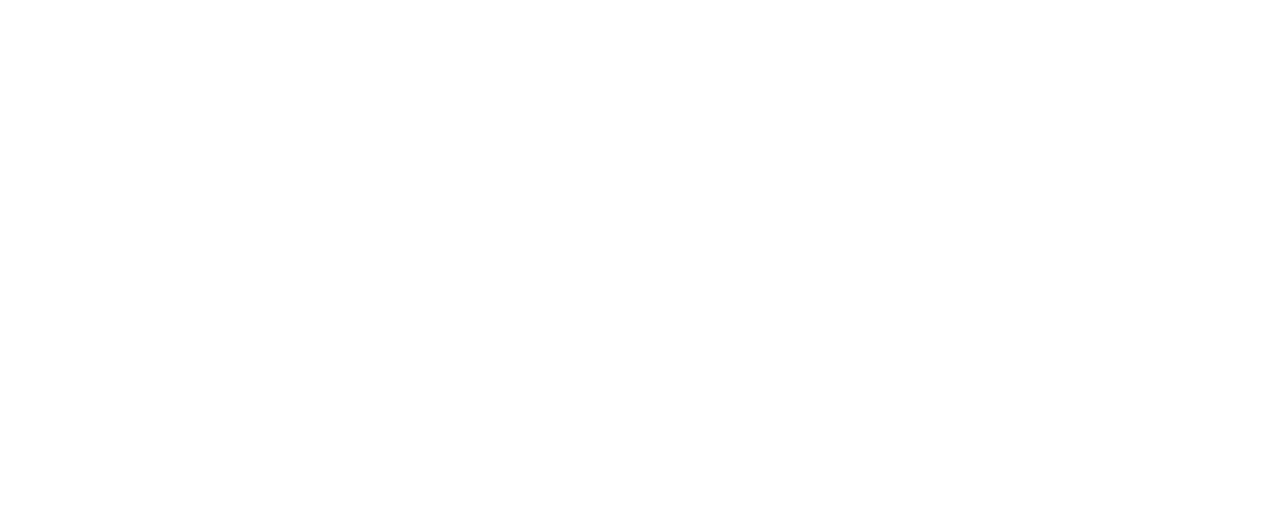
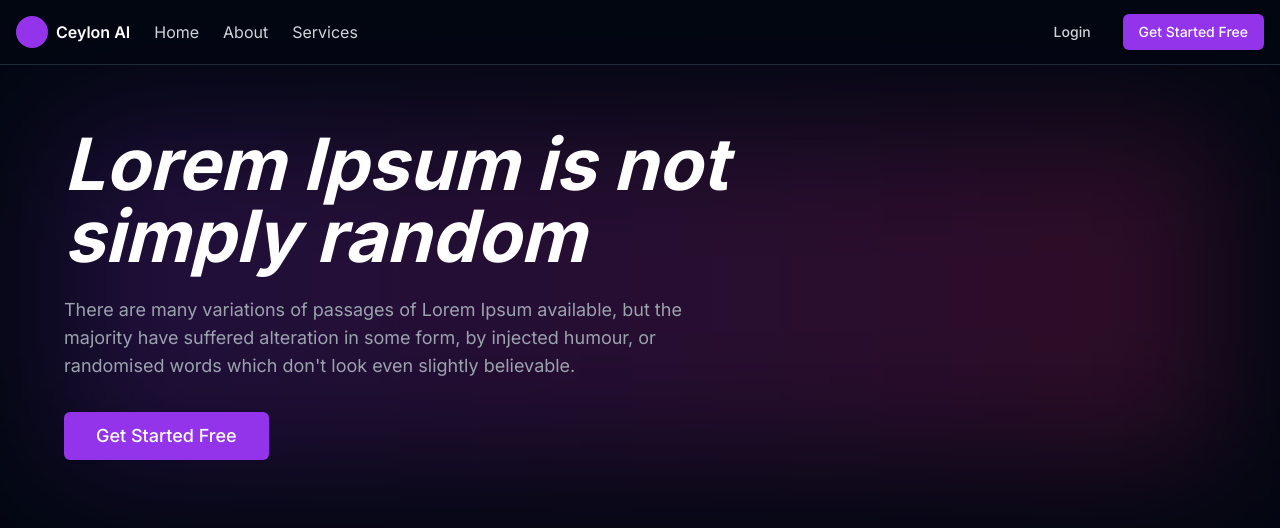
Before and after one commit to ceylonai/ceylon-ai-dashboard, a Next.js app: page / in a window 1280 px wide. Shown: the top 528 px of the page. Built offline with nearby package versions, Linux system fonts and the light colour scheme.

Commit message:
implemented navbar and hero page

```diff
--- a/package.json
+++ b/package.json
@@ -9,7 +9,7 @@
     "lint": "next lint"
   },
   "dependencies": {
-    "@radix-ui/react-checkbox": "^1.1.3",
+    "@radix-ui/react-accordion": "^1.2.2",
     "@radix-ui/react-slot": "^1.1.1",
     "class-variance-authority": "^0.7.1",
     "clsx": "^2.1.1",
--- a/src/app/layout.tsx
+++ b/src/app/layout.tsx
@@ -1,34 +1,22 @@
-import type { Metadata } from "next";
-import { Geist, Geist_Mono } from "next/font/google";
-import "./globals.css";
+import type { Metadata } from "next"
+import { Inter } from 'next/font/google'
+import "./globals.css"
 
-const geistSans = Geist({
-  variable: "--font-geist-sans",
-  subsets: ["latin"],
-});
-
-const geistMono = Geist_Mono({
-  variable: "--font-geist-mono",
-  subsets: ["latin"],
-});
+const inter = Inter({ subsets: ["latin"] })
 
 export const metadata: Metadata = {
-  title: "Ceylon AI",
-  description: "AI App Builder empowers users to create, simulate, and deploy AI-powered apps effortlessly.",
-};
+  title: "Ceylon AI - Visual-First Automation",
+  description: "Welcome to the world of visual-first automation",
+}
 
 export default function RootLayout({
   children,
-}: Readonly<{
-  children: React.ReactNode;
-}>) {
+}: {
+  children: React.ReactNode
+}) {
   return (
     <html lang="en">
-      <body
-        className={`${geistSans.variable} ${geistMono.variable} antialiased`}
-      >
-        {children}
-      </body>
+      <body className={`${inter.className} bg-gray-950`}>{children}</body>
     </html>
-  );
+  )
 }
--- a/src/app/page.tsx
+++ b/src/app/page.tsx
@@ -1,7 +1,8 @@
+import {Button} from "@/components/ui/button";
+import LandingPage from "./pages/landing_page/landing_page";
+
 export default function Home() {
   return (
-      <div>
-      </div>
-
+    <LandingPage></LandingPage>
   );
 }
--- /dev/null
+++ b/src/app/pages/landing_page/landing_page.tsx
@@ -0,0 +1,12 @@
+import { Navbar } from "../../../components/ui/navbar"
+import { Hero } from "../../../components/ui/hero"
+
+
+export default function LandingPage() {
+  return (
+    <main className="min-h-screen">
+      <Navbar />
+      <Hero />
+    </main>
+  )
+}
--- /dev/null
+++ b/src/components/ui/accordion.tsx
@@ -0,0 +1,57 @@
+"use client"
+
+import * as React from "react"
+import * as AccordionPrimitive from "@radix-ui/react-accordion"
+import { ChevronDown } from "lucide-react"
+
+import { cn } from "@/lib/utils"
+
+const Accordion = AccordionPrimitive.Root
+
+const AccordionItem = React.forwardRef<
+  React.ElementRef<typeof AccordionPrimitive.Item>,
+  React.ComponentPropsWithoutRef<typeof AccordionPrimitive.Item>
+>(({ className, ...props }, ref) => (
+  <AccordionPrimitive.Item
+    ref={ref}
+    className={cn("border-b", className)}
+    {...props}
+  />
+))
+AccordionItem.displayName = "AccordionItem"
+
+const AccordionTrigger = React.forwardRef<
+  React.ElementRef<typeof AccordionPrimitive.Trigger>,
+  React.ComponentPropsWithoutRef<typeof AccordionPrimitive.Trigger>
+>(({ className, children, ...props }, ref) => (
+  <AccordionPrimitive.Header className="flex">
+    <AccordionPrimitive.Trigger
+      ref={ref}
+      className={cn(
+        "flex flex-1 items-center justify-between py-4 text-sm font-medium transition-all hover:underline text-left [&[data-state=open]>svg]:rotate-180",
+        className
+      )}
+      {...props}
+    >
+      {children}
+      <ChevronDown className="h-4 w-4 shrink-0 text-muted-foreground transition-transform duration-200" />
+    </AccordionPrimitive.Trigger>
+  </AccordionPrimitive.Header>
+))
+AccordionTrigger.displayName = AccordionPrimitive.Trigger.displayName
+
+const AccordionContent = React.forwardRef<
+  React.ElementRef<typeof AccordionPrimitive.Content>,
+  React.ComponentPropsWithoutRef<typeof AccordionPrimitive.Content>
+>(({ className, children, ...props }, ref) => (
+  <AccordionPrimitive.Content
+    ref={ref}
+    className="overflow-hidden text-sm data-[state=closed]:animate-accordion-up data-[state=open]:animate-accordion-down"
+    {...props}
+  >
+    <div className={cn("pb-4 pt-0", className)}>{children}</div>
+  </AccordionPrimitive.Content>
+))
+AccordionContent.displayName = AccordionPrimitive.Content.displayName
+
+export { Accordion, AccordionItem, AccordionTrigger, AccordionContent }
--- a/src/components/ui/button.tsx
+++ b/src/components/ui/button.tsx
@@ -24,7 +24,7 @@
         default: "h-9 px-4 py-2",
         sm: "h-8 rounded-md px-3 text-xs",
         lg: "h-10 rounded-md px-8",
-        icon: "h-9 w-8",
+        icon: "h-9 w-9",
       },
     },
     defaultVariants: {
--- /dev/null
+++ b/src/components/ui/hero.tsx
@@ -0,0 +1,24 @@
+import { Button } from "@/components/ui/button"
+
+export function Hero() {
+  return (
+    <section className="pt-32 pb-16 px-4">
+      <div className="container mx-auto max-w-6xl">
+        <div className="relative">
+          <div className="absolute inset-0 bg-gradient-to-r from-purple-600/20 to-pink-600/20 blur-3xl" />
+          <div className="relative">
+            <h1 className="text-5xl md:text-6xl lg:text-7xl font-bold text-white max-w-4xl italic">
+              Lorem Ipsum is not simply random
+            </h1>
+            <p className="mt-6 text-lg text-gray-400 max-w-2xl">
+              There are many variations of passages of Lorem Ipsum available, but the majority have suffered alteration in some form, by injected humour, or randomised words which don&apos;t look even slightly believable.
+            </p>
+            <Button className="mt-8 bg-purple-600 hover:bg-purple-700 text-white px-8 py-6 text-lg">
+              Get Started Free
+            </Button>
+          </div>
+        </div>
+      </div>
+    </section>
+  )
+}
--- /dev/null
+++ b/src/components/ui/navbar.tsx
@@ -0,0 +1,36 @@
+import Link from "next/link"
+import { Button } from "@/components/ui/button"
+
+export function Navbar() {
+  return (
+    <nav className="fixed top-0 w-full z-50 bg-gray-950/80 backdrop-blur-sm border-b border-gray-800">
+      <div className="container mx-auto px-4 h-16 flex items-center justify-between">
+        <div className="flex items-center gap-6">
+          <Link href="/" className="flex items-center gap-2">
+            <div className="w-8 h-8 rounded-full bg-purple-600" />
+            <span className="text-white font-semibold">Ceylon AI</span>
+          </Link>
+          <div className="hidden md:flex items-center gap-6">
+            <Link href="#" className="text-gray-300 hover:text-white">
+              Home
+            </Link>
+            <Link href="#" className="text-gray-300 hover:text-white">
+              About
+            </Link>
+            <Link href="#" className="text-gray-300 hover:text-white">
+              Services
+            </Link>
+          </div>
+        </div>
+        <div className="flex items-center gap-4">
+          <Button variant="ghost" className="text-gray-300 hover:text-white">
+            Login
+          </Button>
+          <Button className="bg-purple-600 hover:bg-purple-700 text-white">
+            Get Started Free
+          </Button>
+        </div>
+      </div>
+    </nav>
+  )
+}
--- a/tailwind.config.ts
+++ b/tailwind.config.ts
@@ -55,6 +55,28 @@
   			lg: 'var(--radius)',
   			md: 'calc(var(--radius) - 2px)',
   			sm: 'calc(var(--radius) - 4px)'
+  		},
+  		keyframes: {
+  			'accordion-down': {
+  				from: {
+  					height: '0'
+  				},
+  				to: {
+  					height: 'var(--radix-accordion-content-height)'
+  				}
+  			},
+  			'accordion-up': {
+  				from: {
+  					height: 'var(--radix-accordion-content-height)'
+  				},
+  				to: {
+  					height: '0'
+  				}
+  			}
+  		},
+  		animation: {
+  			'accordion-down': 'accordion-down 0.2s ease-out',
+  			'accordion-up': 'accordion-up 0.2s ease-out'
   		}
   	}
   },
```
Also changed, not shown: src/app/pages/landing_page/landing_page.css (added), 1 other file (tests, documents, lock files or other folders).
